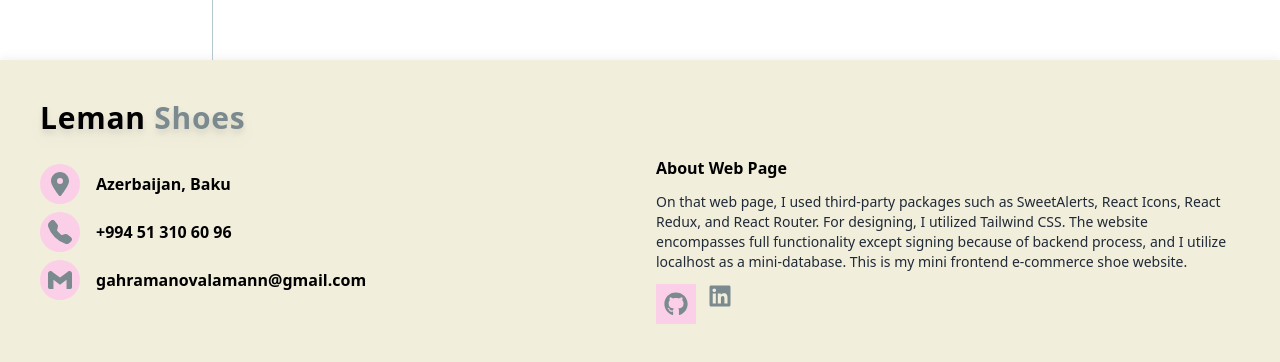
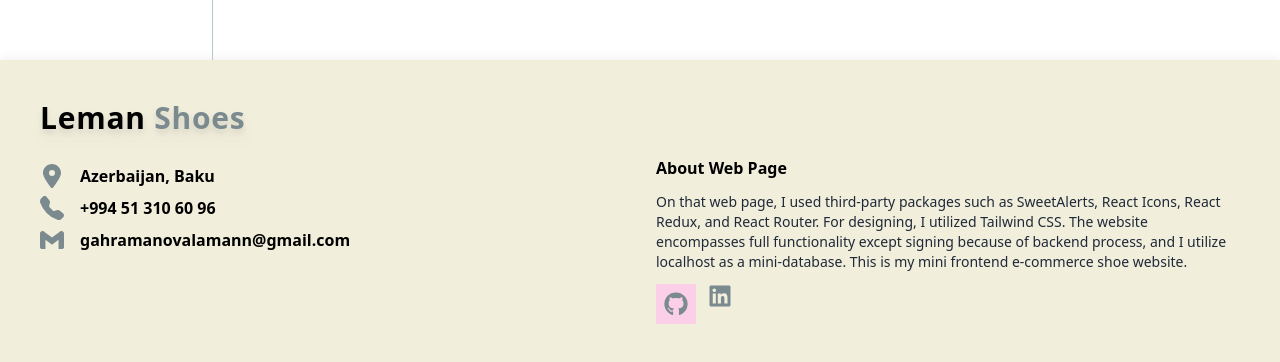
Before and after one commit to Gahramanoval301/e_commerce_internship, a React (Vite) app: page / in a window 1280 px wide. Shown: the part 1544-1906 px from the top of the page. Built offline with nearby package versions, Linux system fonts and the light colour scheme; no server answers.

Commit message:
changing class names and change few styles of icons in footer section

```diff
--- a/src/index.css
+++ b/src/index.css
@@ -252,13 +252,13 @@
     .footer-pv-info-box a{
         @apply flex items-center gap-4 mt-2
     }
-    .footer-pv-info-box a:hover .footer-icon-1{
+    .footer-pv-info-box a:hover .footer-icon-box, .footer-about a:hover .footer-icon-box {
         @apply bg-indigo-200
     }
     .footer-pv-info-box a p{
         @apply font-semibold
     }
-    .footer-pv-info-box .footer-icon-1{
+    .footer-icon-box{
         @apply p-2 rounded-full bg-pink-200 transition duration-300
     }
     .footer-icon{
```
